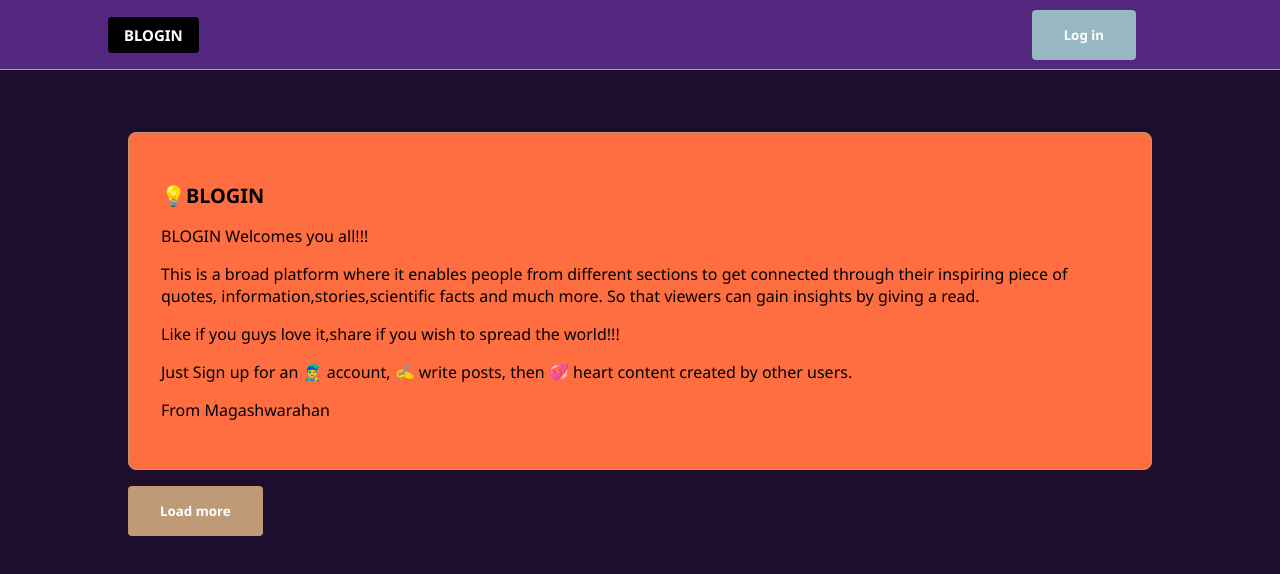
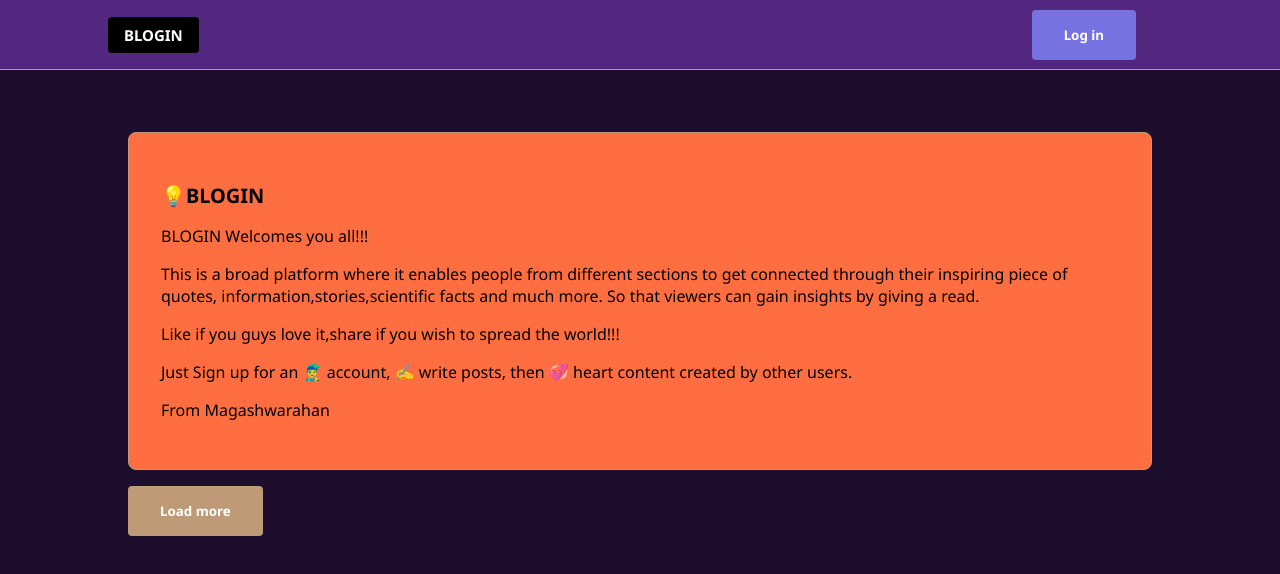
Before and after one commit to Magashwarahan/BLOGIT, a Next.js app: page / in a window 1280 px wide. Shown: the top 574 px of the page. Built offline with nearby package versions, Linux system fonts and the light colour scheme; no server answers; the database is empty.

Commit message:
Update globals.css

```diff
--- a/styles/globals.css
+++ b/styles/globals.css
@@ -3,7 +3,8 @@
 :root {
   --color-bg:  #1e0e2e;
   --color-text: #000000;
-  --color-blue: #97B8C2;
+  --color-blue: #7772e2
+    ;
   --color-red: #1995AD;
   --color-green: #89DA59;
   --color-gray:  #BF9A77;
```
